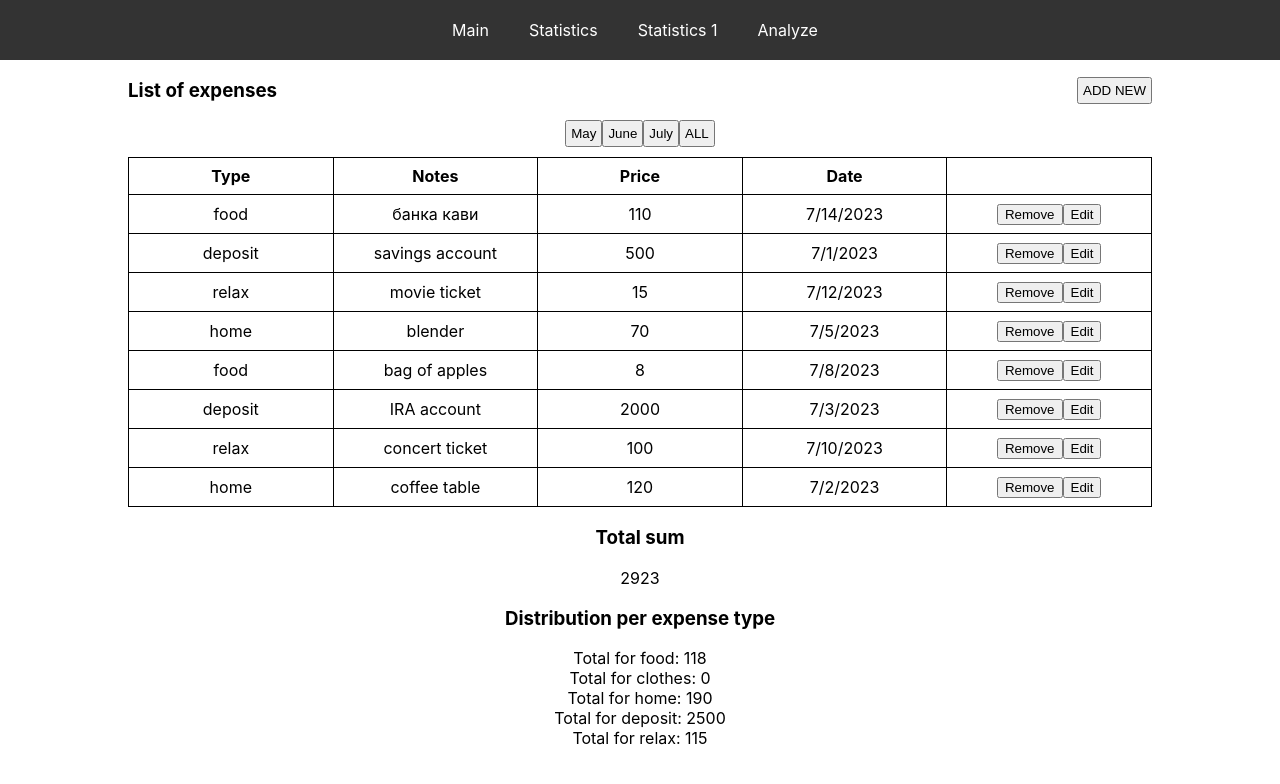
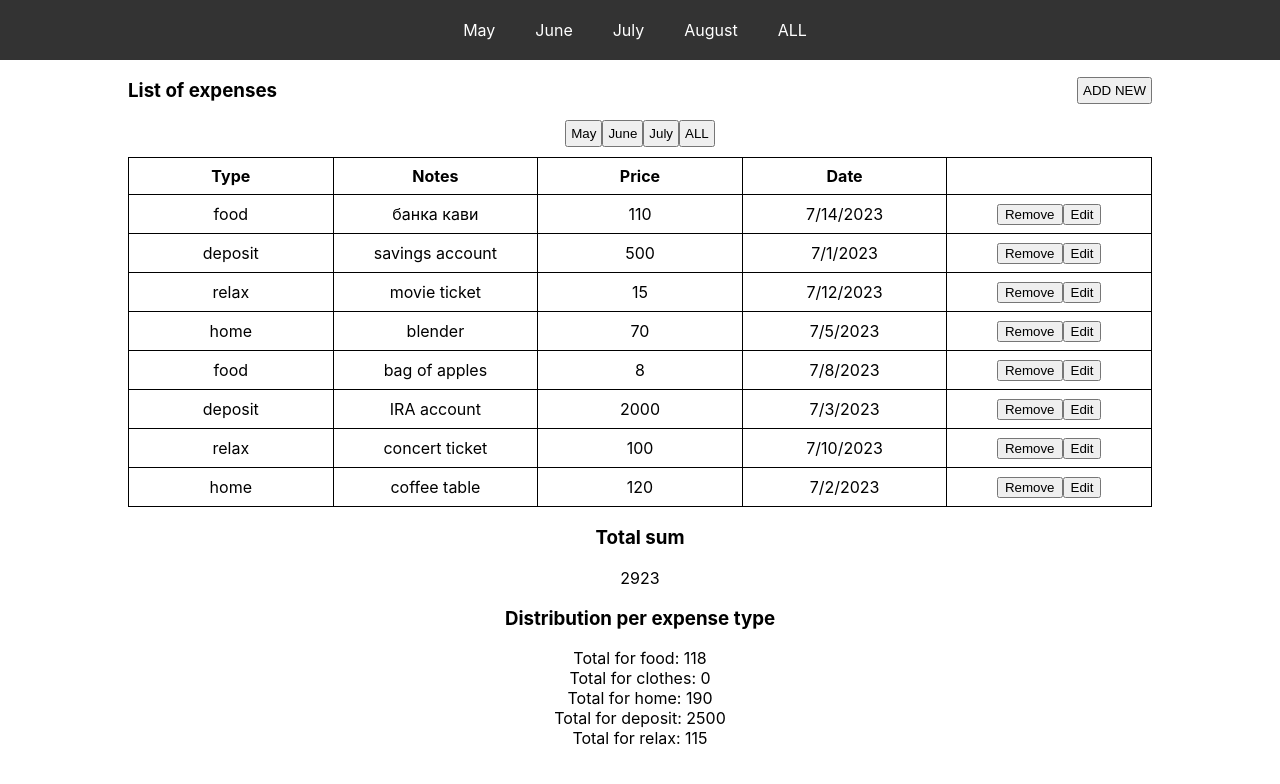
Before and after one commit to t-anpilov/expenses, a React (Create React App) app: page / in a window 1280 px wide. Shown: the top 784 px of the page. Built offline with nearby package versions, Linux system fonts and the light colour scheme.

Commit message:
moved month contols to header

```diff
--- a/src/App.tsx
+++ b/src/App.tsx
@@ -1,12 +1,10 @@
 import React from 'react';
 import './App.css';
 import { List } from './components/List';
-import { Nav } from './components/Nav';
 
 function App() {
   return (
     <div className="App" >
-      <Nav />
       <List />
     </div>
   );
--- a/src/components/List.tsx
+++ b/src/components/List.tsx
@@ -5,6 +5,7 @@ import { Add } from './Add';
 import { Statistics } from './Statistic';
 import { SingleArticle } from './SingleArticle';
 import { Article, RootState } from '../store/features/articleSlice';
+import { Nav } from './Nav';
 
 
 export const List = () => {
@@ -13,12 +14,12 @@ export const List = () => {
 
     const calculatedMonth = (new Date()).getMonth();
 
-    const [currentMonth, setCurrentMonth] = useState<number | undefined>(calculatedMonth);
+    const [currentMonth, setCurrentMonth] = useState<number | null>(calculatedMonth);
     const [isOpen, setIsOpen] = useState<boolean>(false);
     const [windowMode, setWindowMode] = useState<string>('');
     const [currentExpense, setCurrentExpense] = useState<Article>();
 
-    const selectedExpenses: Article[] | undefined = useSelector((state: RootState) => selectExpensesForMonth(state, currentMonth));
+    const selectedExpenses: Article[] | null = useSelector((state: RootState) => selectExpensesForMonth(state, currentMonth));
 
 
     const openModal = (expense?: Article) => {
@@ -40,7 +41,7 @@ export const List = () => {
         document.body.classList.remove('modal-open');
     };
 
-    const showMonthStats = (monthNumber: number) => {
+    const showMonthStats = (monthNumber: number | null) => {
         setCurrentMonth(monthNumber)
     }
 
@@ -81,6 +82,7 @@ export const List = () => {
 
     return (
     <div className='mainContainer'>
+    <Nav onClickHandler={showMonthStats}/>
     <div className='listHeader'>
         <h3>List of expenses</h3>
         <button
@@ -107,7 +109,7 @@ export const List = () => {
         </button>
         <button
             className={`btn ${isOpen ? 'modal-open hidden' : ''}`}
-            onClick={()=>setCurrentMonth(undefined)}>
+            onClick={()=>setCurrentMonth(null)}>
             ALL
         </button>
     </div>
--- a/src/components/Nav.tsx
+++ b/src/components/Nav.tsx
@@ -1,31 +1,45 @@
 import React from 'react';
 import './Nav.css';
 
-export const Nav = () => {
+interface NavProps {
+    onClickHandler: (month: number | null) => void;
+}
 
-    const menuItem = (key: string, name: string, source?: string) => {
+export const Nav: React.FC<NavProps> = ({onClickHandler}) => {
+
+    const menuItem = (key: string, name: string, monthNumber: number | null) => {
         return (
-            <li key={key}><a href={source}>{name}</a></li>
+            <li key={key} onClick={()=>onClickHandler(monthNumber)}>
+                <a>{name}</a>
+            </li>
         )
     };
 
-    const menuItems = [
-        {name: 'Main', source:''},
-        {name: 'Statistics', source:''},
-        {name: 'Statistics 1', source:''},
-        {name: 'Analyze', source:''}
+    const menuMonthItems = [
+        {name: 'May', monthNumber:4},
+        {name: 'June', monthNumber:5},
+        {name: 'July', monthNumber:6},
+        {name: 'August', monthNumber:7}
     ]
+
+    const keyGen = ()=> Math.round(Math.random()*100000).toString();
 
     return (
         <div className="navbar">
         <ul> {
 
-            menuItems.map((item)=> {
-                const newKey = Math.round(Math.random()*100000).toString();
-                return  menuItem(newKey, item.name, item.source)
+            menuMonthItems.map((item)=> {
+                const newKey = keyGen()
+                return  menuItem(newKey, item.name, item.monthNumber)
             })
 
             }
+            <li
+                key = {keyGen()}
+                onClick={()=>onClickHandler(null)}
+            >
+                <a>ALL</a>
+            </li>
         </ul>
         </div>
     )
--- a/src/store/features/selectors.ts
+++ b/src/store/features/selectors.ts
@@ -4,8 +4,8 @@ import { Article, RootState } from './articleSlice';
 
 export const selectAllExpenses = (state: RootState) : Article[] => state.slice.articles;
 
-export const selectExpensesForMonth = (state: RootState, monthNumber?: number) => {
+export const selectExpensesForMonth = (state: RootState, monthNumber: number | null) => {
     const expenses = selectAllExpenses(state);
-    const selectedExpenses = monthNumber ? expenses.filter(item => monthNumber===item.date.getMonth()) : undefined;
+    const selectedExpenses = monthNumber ? expenses.filter(item => monthNumber===item.date.getMonth()) : null;
     return selectedExpenses;
 };
```
